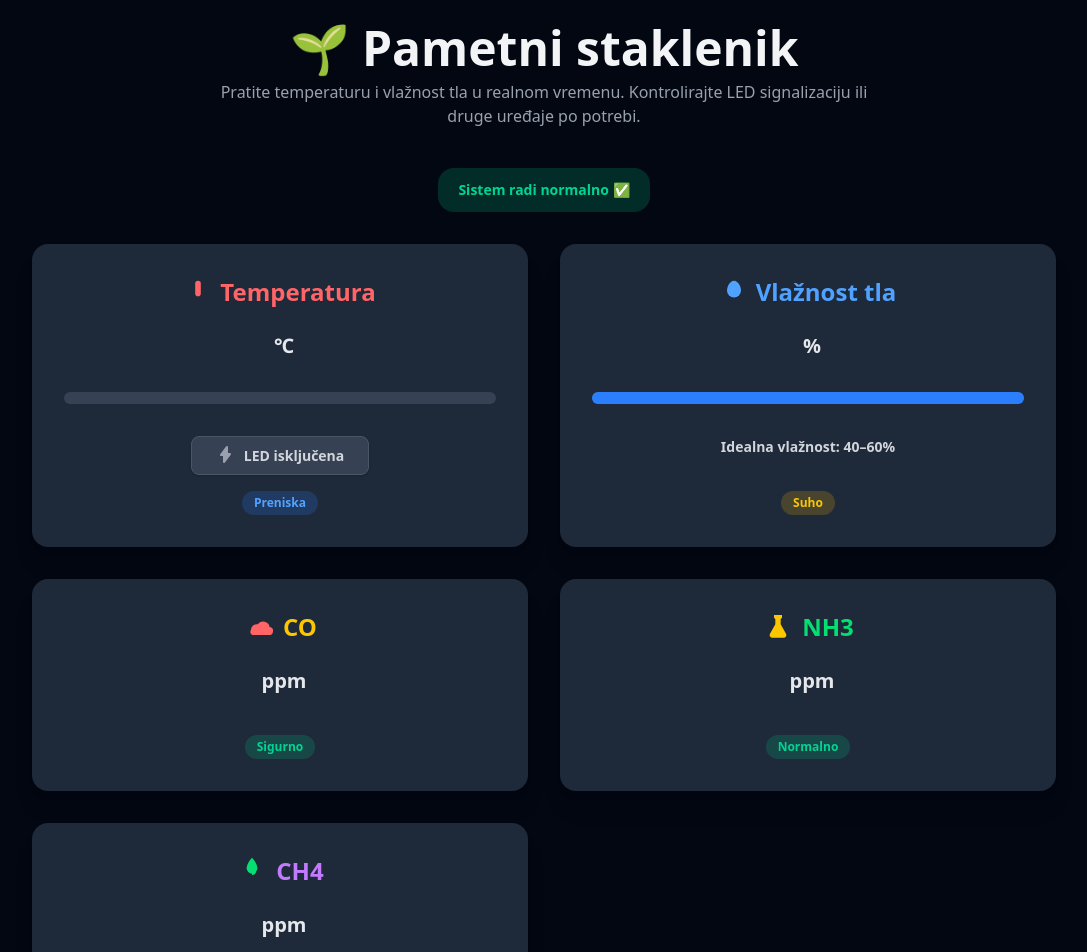
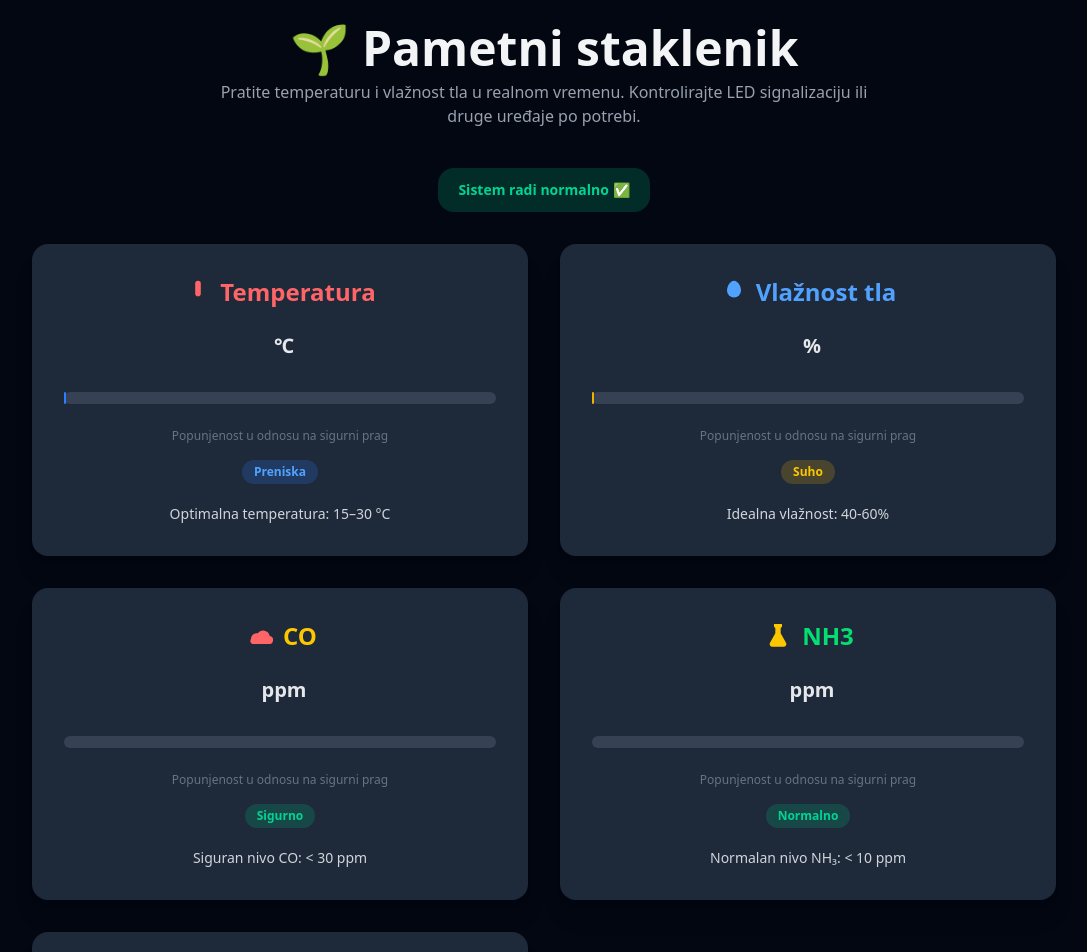
Before and after one commit to krslakdan/smart-plant-system, an Angular app in the folder frontend/plantSystem/: page / in a window 1280 px wide. Shown: the top 952 px of the page, without its empty margins (96-1183 px from the left). Built offline with nearby package versions, Linux system fonts and the light colour scheme; no server answers; the database is empty.

Commit message:
Add status bar, p below, make better range for safe values in status bars

```diff
--- a/frontend/plantSystem/src/app/app.html
+++ b/frontend/plantSystem/src/app/app.html
@@ -19,7 +19,8 @@
     </div>
   </ng-template>
   <div class="grid grid-cols-1 md:grid-cols-2 gap-8 w-full max-w-5xl">
-    <div class="card bg-gray-800 shadow-xl rounded-2xl transform hover:scale-105 transition-transform duration-300">
+    <div class="card bg-gray-800 shadow-xl rounded-2xl transform hover:-translate-y-1 hover:shadow-2xl
+ transition-transform duration-300">
       <div class="card-body p-8 flex flex-col items-center">
         <div class="flex items-center mb-4">
           <svg class="w-7 h-7 text-red-400 mr-2" fill="currentColor" viewBox="0 0 20 20">
@@ -32,12 +33,20 @@
           <span class="text-xl font-semibold">℃</span>
         </div>
 
-        <div class="w-full bg-gray-700 rounded-full h-3 mb-6">
-          <div class="bg-red-500 h-3 rounded-full transition-all duration-500"
-               [style.width.%]="temperature() * 2"></div>
+        <div class="w-full bg-gray-700 rounded-full h-3 mb-4">
+          <div
+            class="h-3 rounded-full transition-all duration-500 min-w-[2px]"
+            [style.width.%]="Math.min((temperature() ?? 0) / 30 * 100, 100)"
+            [ngClass]="temperature() < 15
+      ? 'bg-blue-500'
+      : temperature() <= 30
+      ? 'bg-emerald-500'
+      : 'bg-red-500'">
+          </div>
         </div>
 
-        <button
+
+        <!--<button
           (click)="toggleLED()"
           class="flex items-center gap-2 px-6 py-2 rounded-lg font-semibold
          border transition-all duration-200 shadow-sm
@@ -55,7 +64,13 @@
           </svg>
 
           <span>{{ isLEDon() ? 'LED uključena' : 'LED isključena' }}</span>
-        </button>
+        </button>-->
+
+        <p class="text-xs text-gray-500 text-center">
+          Popunjenost u odnosu na sigurni prag
+        </p>
+
+
         <span
           class="mt-2 px-3 py-1 rounded-full text-xs font-semibold"
           [ngClass]="temperature() < 15
@@ -65,11 +80,14 @@
     : 'bg-red-500/20 text-red-400'">
   {{ temperature() < 15 ? 'Preniska' : temperature() <= 30 ? 'Optimalna' : 'Previsoka' }}
 </span>
-
+        <p class="mt-3 text-sm text-gray-300 text-center">
+          Optimalna temperatura: 15–30 °C
+        </p>
       </div>
     </div>
 
-    <div class="card bg-gray-800 shadow-xl rounded-2xl transform hover:scale-105 transition-transform duration-300">
+    <div class="card bg-gray-800 shadow-xl rounded-2xl transform hover:-translate-y-1 hover:shadow-2xl
+ transition-transform duration-300">
       <div class="card-body p-8 flex flex-col items-center">
         <div class="flex items-center mb-4">
           <svg class="w-7 h-7 text-blue-400 mr-2" fill="currentColor" viewBox="0 0 20 20">
@@ -82,14 +100,24 @@
           <span class="text-xl font-semibold">%</span>
         </div>
 
-        <div class="w-full bg-gray-700 rounded-full h-3 mb-6">
-          <div class="bg-blue-500 h-3 rounded-full transition-all duration-500"
-               [style.width.%]="soilMoisture()"></div>
+        <div class="w-full bg-gray-700 rounded-full h-3 mb-4">
+          <div
+            class="h-3 rounded-full transition-all duration-500 min-w-[2px]"
+            [style.width.%]="Math.min((soilMoisture() ?? 0) / 60 * 100, 100)"
+            [ngClass]="soilMoisture() < 40
+      ? 'bg-yellow-500'
+      : soilMoisture() <= 60
+      ? 'bg-emerald-500'
+      : 'bg-blue-500'">
+          </div>
         </div>
 
-        <p class="text-gray-300 font-semibold text-center">
-          Idealna vlažnost: 40–60%
+
+        <p class="text-xs text-gray-500 text-center">
+          Popunjenost u odnosu na sigurni prag
         </p>
+
+
         <span
           class="mt-2 px-3 py-1 rounded-full text-xs font-semibold"
           [ngClass]="soilMoisture() < 40
@@ -99,12 +127,15 @@
     : 'bg-blue-500/20 text-blue-400'">
   {{ soilMoisture() < 40 ? 'Suho' : soilMoisture() <= 60 ? 'Idealno' : 'Previše vlažno' }}
 </span>
-
+        <p class="mt-3 text-sm text-gray-300 text-center">
+          Idealna vlažnost: 40-60%
+        </p>
       </div>
     </div>
 
 
-    <div class="card bg-gray-800 shadow-xl rounded-2xl transform hover:scale-105 transition-transform duration-300">
+    <div class="card bg-gray-800 shadow-xl rounded-2xl transform hover:-translate-y-1 hover:shadow-2xl
+ transition-transform duration-300">
       <div class="card-body p-8 flex flex-col items-center">
         <div class="flex items-center mb-4">
           <svg class="w-8 h-8 text-red-400 mr-2" viewBox="0 0 24 24" fill="currentColor">
@@ -118,6 +149,23 @@
           <span class="text-4xl font-bold mr-2">{{ co() }}</span>
           <span class="text-xl font-semibold">ppm</span>
         </div>
+        <div class="w-full bg-gray-700 rounded-full h-3 mb-4">
+          <div
+            class="h-3 rounded-full transition-all duration-500"
+            [style.width.%]="Math.min(co() / 30 * 100, 100)"
+            [ngClass]="co() < 30
+      ? 'bg-emerald-500'
+      : co() < 70
+      ? 'bg-yellow-500'
+      : 'bg-red-500'">
+          </div>
+        </div>
+
+        <p class="text-xs text-gray-500 text-center">
+          Popunjenost u odnosu na sigurni prag
+        </p>
+
+
         <span
           class="mt-2 px-3 py-1 rounded-full text-xs font-semibold"
           [ngClass]="co() < 30
@@ -127,11 +175,14 @@
     : 'bg-red-500/20 text-red-400'">
   {{ co() < 30 ? 'Sigurno' : co() < 70 ? 'Upozorenje' : 'Opasno' }}
 </span>
-
+        <p class="mt-3 text-sm text-gray-300 text-center">
+          Siguran nivo CO: &lt; 30 ppm
+        </p>
       </div>
     </div>
 
-    <div class="card bg-gray-800 shadow-xl rounded-2xl transform hover:scale-105 transition-transform duration-300">
+    <div class="card bg-gray-800 shadow-xl rounded-2xl transform hover:-translate-y-1 hover:shadow-2xl
+ transition-transform duration-300">
       <div class="card-body p-8 flex flex-col items-center">
         <div class="flex items-center mb-4">
           <svg class="w-8 h-8 text-yellow-400 mr-2" viewBox="0 0 24 24" fill="currentColor">
@@ -144,6 +195,22 @@
           <span class="text-4xl font-bold mr-2">{{ nh3() }}</span>
           <span class="text-xl font-semibold">ppm</span>
         </div>
+        <div class="w-full bg-gray-700 rounded-full h-3 mb-4">
+          <div
+            class="h-3 rounded-full transition-all duration-500"
+            [style.width.%]="Math.min(nh3() / 25 * 100, 100)"
+            [ngClass]="nh3() < 10
+      ? 'bg-emerald-500'
+      : nh3() < 25
+      ? 'bg-yellow-500'
+      : 'bg-red-500'">
+          </div>
+        </div>
+        <p class="text-xs text-gray-500 text-center">
+          Popunjenost u odnosu na sigurni prag
+        </p>
+
+
         <span
           class="mt-2 px-3 py-1 rounded-full text-xs font-semibold"
           [ngClass]="nh3() < 10
@@ -153,10 +220,14 @@
     : 'bg-red-500/20 text-red-400'">
   {{ nh3() < 10 ? 'Normalno' : nh3() < 25 ? 'Povišeno' : 'Opasno' }}
 </span>
+        <p class="mt-3 text-sm text-gray-300 text-center">
+          Normalan nivo NH₃: &lt; 10 ppm
+        </p>
       </div>
     </div>
 
-    <div class="card bg-gray-800 shadow-xl rounded-2xl transform hover:scale-105 transition-transform duration-300">
+    <div class="card bg-gray-800 shadow-xl rounded-2xl transform hover:-translate-y-1 hover:shadow-2xl
+ transition-transform duration-300">
       <div class="card-body p-8 flex flex-col items-center">
         <div class="flex items-center mb-4">
           <svg class="w-8 h-8 text-green-400 mr-2" viewBox="0 0 24 24" fill="currentColor">
@@ -169,6 +240,20 @@
           <span class="text-4xl font-bold mr-2">{{ ch4() }}</span>
           <span class="text-xl font-semibold">ppm</span>
         </div>
+        <div class="w-full bg-gray-700 rounded-full h-3 mb-4">
+          <div
+            class="h-3 rounded-full transition-all duration-500"
+            [style.width.%]="Math.min(ch4() / 1000 * 100, 100)"
+            [ngClass]="ch4() < 1000
+      ? 'bg-emerald-500'
+      : ch4() < 5000
+      ? 'bg-yellow-500'
+      : 'bg-red-500'">
+          </div>
+        </div>
+        <p class="text-xs text-gray-500 text-center">
+          Popunjenost u odnosu na sigurni prag
+        </p>
         <span
           class="mt-2 px-3 py-1 rounded-full text-xs font-semibold"
           [ngClass]="ch4() < 1000
@@ -178,6 +263,9 @@
     : 'bg-red-500/20 text-red-400'">
   {{ ch4() < 1000 ? 'Sigurno' : ch4() < 5000 ? 'Upozorenje' : 'Opasno' }}
 </span>
+        <p class="mt-3 text-sm text-gray-300 text-center">
+          Siguran nivo CH₄: &lt; 1000 ppm
+        </p>
       </div>
     </div>
   </div>
--- a/frontend/plantSystem/src/app/app.ts
+++ b/frontend/plantSystem/src/app/app.ts
@@ -66,4 +66,6 @@ export class App implements OnInit {
     set(ledRef, newValue).then(()=>console.log('LED state updated successfully to ', newValue))
       .catch((error:any) => {console.log('Error updating LED state: ',error)});
   }
+
+  protected readonly Math = Math;
 }
```
